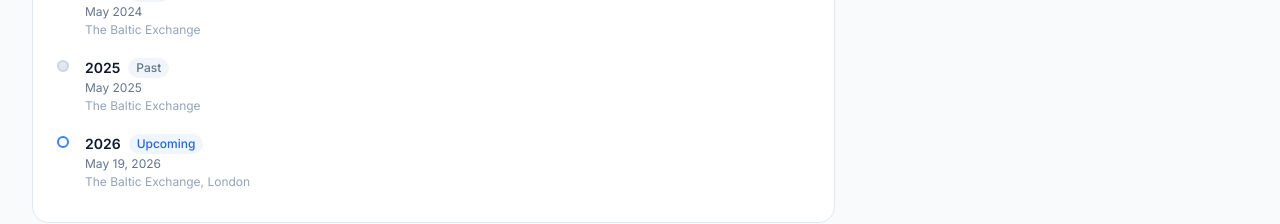
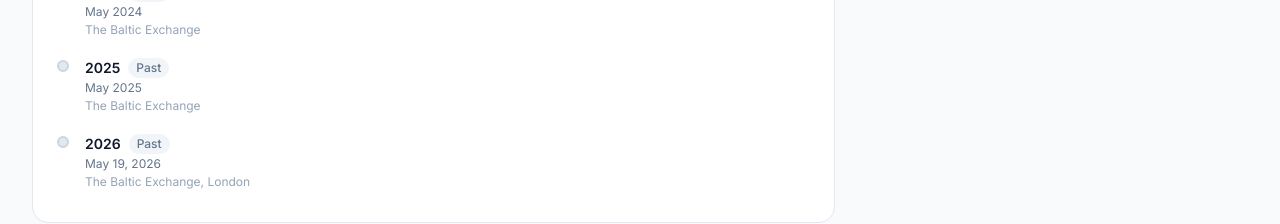
Before and after one commit to blgrgpro/maritime-events, a Next.js app: page /events/baltic-exchange-symposium-2026 in a window 1280 px wide. Shown: the part 1080-1304 px from the top of the page. Built offline with nearby package versions, Linux system fonts and the light colour scheme.

Commit message:
Update event statuses to reflect 29 May 2026 — mark Jan–May events as past
15 events with dates before 29 May 2026 have had their 2026 edition
status updated from "upcoming" to "past". Events from June onwards
remain upcoming.

https://claude.ai/code/session_015G74JG9JccTGch7vTLmdPL

```diff
--- a/data/events.ts
+++ b/data/events.ts
@@ -48,7 +48,7 @@ export const events: MaritimeEvent[] = [
     editions: [
       { year: 2024, date: "January 2024", venue: "Divani Caravel, Athens", status: "past" },
       { year: 2025, date: "January 2025", venue: "Divani Caravel, Athens", status: "past" },
-      { year: 2026, date: "January 20–21, 2026", venue: "Divani Caravel, Athens", status: "upcoming" },
+      { year: 2026, date: "January 20–21, 2026", venue: "Divani Caravel, Athens", status: "past" },
     ],
   },
   {
@@ -84,7 +84,7 @@ export const events: MaritimeEvent[] = [
     editions: [
       { year: 2024, date: "January 2024", venue: "Athens", status: "past" },
       { year: 2025, date: "January 2025", venue: "Athens", status: "past" },
-      { year: 2026, date: "January 27, 2026", venue: "Divani Caravel, Athens", status: "upcoming" },
+      { year: 2026, date: "January 27, 2026", venue: "Divani Caravel, Athens", status: "past" },
     ],
   },
   {
@@ -120,7 +120,7 @@ export const events: MaritimeEvent[] = [
     editions: [
       { year: 2024, date: "January 2024", venue: "Gothenburg", status: "past" },
       { year: 2025, date: "January 2025", venue: "Gothenburg", status: "past" },
-      { year: 2026, date: "January 28–30, 2026", venue: "Hotel Gothia Towers", status: "upcoming" },
+      { year: 2026, date: "January 28–30, 2026", venue: "Hotel Gothia Towers", status: "past" },
     ],
   },
   {
@@ -156,7 +156,7 @@ export const events: MaritimeEvent[] = [
     editions: [
       { year: 2024, date: "February 2024", venue: "DNV HQ, Oslo", status: "past" },
       { year: 2025, date: "February 2025", venue: "DNV HQ, Oslo", status: "past" },
-      { year: 2026, date: "February 5, 2026", venue: "DNV HQ, Oslo", status: "upcoming" },
+      { year: 2026, date: "February 5, 2026", venue: "DNV HQ, Oslo", status: "past" },
     ],
   },
   {
@@ -192,7 +192,7 @@ export const events: MaritimeEvent[] = [
     editions: [
       { year: 2024, date: "March 2024", venue: "World Port Center", status: "past" },
       { year: 2025, date: "March 2025", venue: "World Port Center", status: "past" },
-      { year: 2026, date: "March 10–11, 2026", venue: "World Port Center, Rotterdam", status: "upcoming" },
+      { year: 2026, date: "March 10–11, 2026", venue: "World Port Center, Rotterdam", status: "past" },
     ],
   },
   {
@@ -228,7 +228,7 @@ export const events: MaritimeEvent[] = [
     editions: [
       { year: 2024, date: "March 2024", venue: "London", status: "past" },
       { year: 2025, date: "March 2025", venue: "London", status: "past" },
-      { year: 2026, date: "March 24–25, 2026", venue: "The Shard, London", status: "upcoming" },
+      { year: 2026, date: "March 24–25, 2026", venue: "The Shard, London", status: "past" },
     ],
   },
   {
@@ -264,7 +264,7 @@ export const events: MaritimeEvent[] = [
     editions: [
       { year: 2024, date: "April 2024", venue: "Copenhagen", status: "past" },
       { year: 2025, date: "April 2025", venue: "Copenhagen", status: "past" },
-      { year: 2026, date: "April 7–8, 2026", venue: "Copenhagen", status: "upcoming" },
+      { year: 2026, date: "April 7–8, 2026", venue: "Copenhagen", status: "past" },
     ],
   },
   {
@@ -300,7 +300,7 @@ export const events: MaritimeEvent[] = [
     editions: [
       { year: 2024, date: "April 2024", venue: "Athens", status: "past" },
       { year: 2025, date: "April 2025", venue: "Athens", status: "past" },
-      { year: 2026, date: "April 21–22, 2026", venue: "Divani Caravel, Athens", status: "upcoming" },
+      { year: 2026, date: "April 21–22, 2026", venue: "Divani Caravel, Athens", status: "past" },
     ],
   },
   {
@@ -336,7 +336,7 @@ export const events: MaritimeEvent[] = [
     editions: [
       { year: 2024, date: "May 2024", venue: "Rotterdam", status: "past" },
       { year: 2025, date: "May 2025", venue: "Rotterdam", status: "past" },
-      { year: 2026, date: "May 12–13, 2026", venue: "Ahoy Rotterdam", status: "upcoming" },
+      { year: 2026, date: "May 12–13, 2026", venue: "Ahoy Rotterdam", status: "past" },
     ],
   },
   {
@@ -372,7 +372,7 @@ export const events: MaritimeEvent[] = [
     editions: [
       { year: 2024, date: "May 2024", venue: "The Baltic Exchange", status: "past" },
       { year: 2025, date: "May 2025", venue: "The Baltic Exchange", status: "past" },
-      { year: 2026, date: "May 19, 2026", venue: "The Baltic Exchange, London", status: "upcoming" },
+      { year: 2026, date: "May 19, 2026", venue: "The Baltic Exchange, London", status: "past" },
     ],
   },
   {
@@ -941,7 +941,7 @@ export const events: MaritimeEvent[] = [
     contact: { name: "Forum Secretariat", role: "Event Office", email: "info@worldmaritimeforum.org" },
     editions: [
       { year: 2025, date: "February 2025", venue: "Bella Sky Comwell, Copenhagen", status: "past" },
-      { year: 2026, date: "February 10–11, 2026", venue: "Bella Sky Comwell, Copenhagen", status: "upcoming" },
+      { year: 2026, date: "February 10–11, 2026", venue: "Bella Sky Comwell, Copenhagen", status: "past" },
     ],
   },
   {
@@ -970,7 +970,7 @@ export const events: MaritimeEvent[] = [
     contact: { name: "Summit Team", role: "Programme Office", email: "info@nordicsmartshipping.com" },
     editions: [
       { year: 2025, date: "March 2025", venue: "Copenhagen", status: "past" },
-      { year: 2026, date: "March 11–12, 2026", venue: "Copenhagen Marriott Hotel", status: "upcoming" },
+      { year: 2026, date: "March 11–12, 2026", venue: "Copenhagen Marriott Hotel", status: "past" },
     ],
   },
   {
@@ -999,7 +999,7 @@ export const events: MaritimeEvent[] = [
     contact: { name: "Riviera Maritime Media", role: "Events Team", email: "events@rivieramm.com" },
     editions: [
       { year: 2025, date: "March 2025", venue: "London", status: "past" },
-      { year: 2026, date: "March 18–19, 2026", venue: "etc.venues Liverpool Street", status: "upcoming" },
+      { year: 2026, date: "March 18–19, 2026", venue: "etc.venues Liverpool Street", status: "past" },
     ],
   },
   {
@@ -1028,7 +1028,7 @@ export const events: MaritimeEvent[] = [
     contact: { name: "WindEurope Events", role: "Conference Office", email: "events@windeurope.org" },
     editions: [
       { year: 2025, date: "April 2025", venue: "Bilbao, Spain", status: "past" },
-      { year: 2026, date: "April 28–30, 2026", venue: "Brussels", status: "upcoming" },
+      { year: 2026, date: "April 28–30, 2026", venue: "Brussels", status: "past" },
     ],
   },
   {
@@ -1057,7 +1057,7 @@ export const events: MaritimeEvent[] = [
     contact: { name: "Sea Europe Secretariat", role: "Policy Office", email: "info@seaeurope.eu" },
     editions: [
       { year: 2025, date: "May 2025", venue: "Brussels", status: "past" },
-      { year: 2026, date: "May 28–29, 2026", venue: "The Hotel Brussels", status: "upcoming" },
+      { year: 2026, date: "May 28–29, 2026", venue: "The Hotel Brussels", status: "past" },
     ],
   },
   {
```
